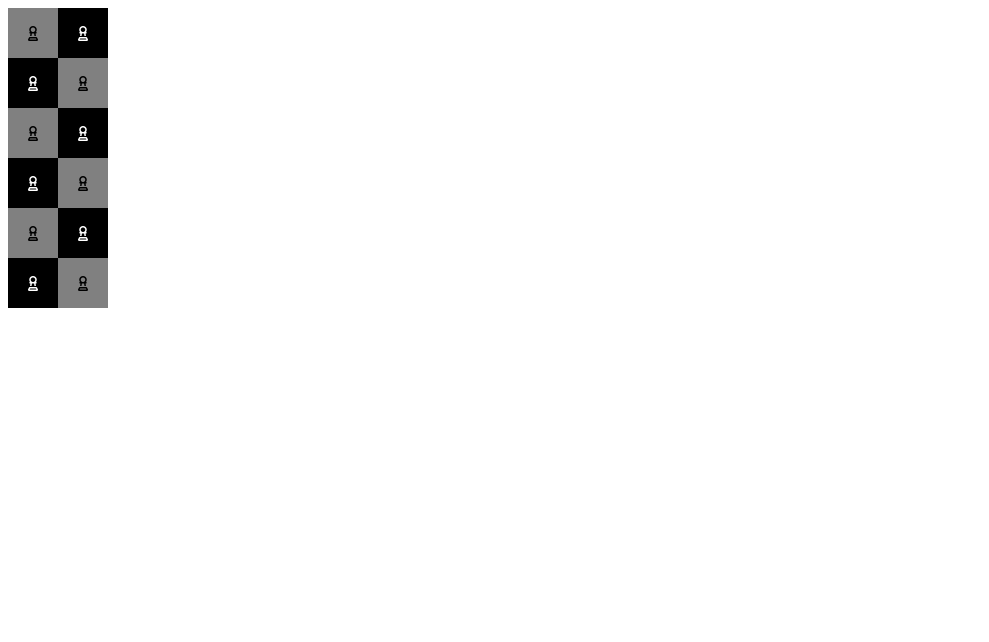
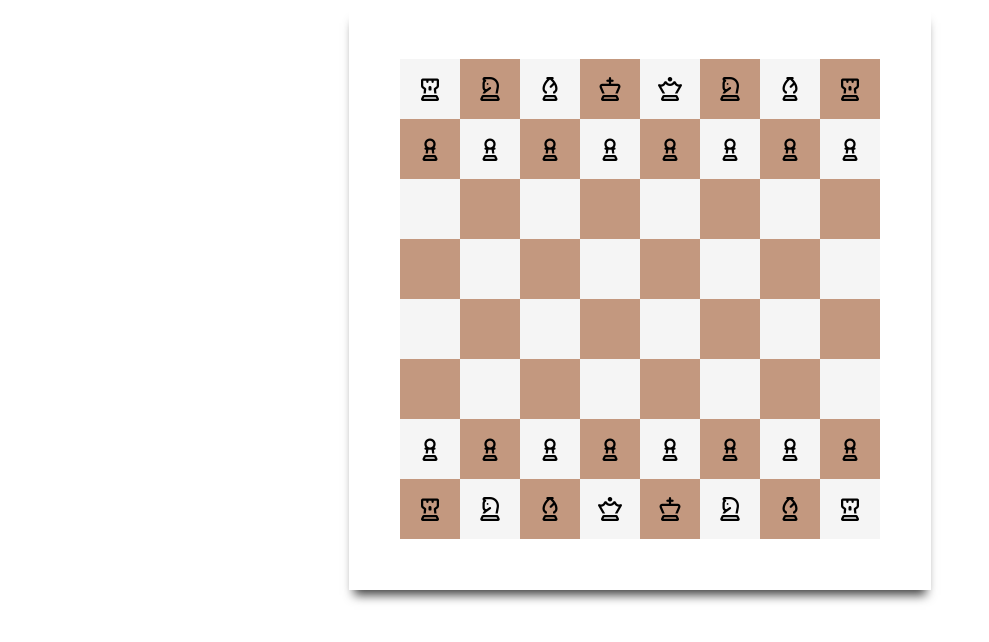
Before and after one commit to rkbart/chess-flex, a plain HTML site: page index.html in a window 1280 px wide. Shown: the whole page, without its empty margins (0-989 px from the left). Drawn offline with Linux system fonts and the light colour scheme.

Commit message:
added boxes

```diff
--- a/index.html
+++ b/index.html
@@ -3,14 +3,14 @@
     <head>
         <meta name="viewport"
               content="width=device-width, initial-scale=1.0">
-        <title>First Lesson</title>
+        <title>Chessboard Project</title>
         <link href="styles.css" rel="stylesheet" type="text/css">
         <link rel="stylesheet" href="https://cdnjs.cloudflare.com/ajax/libs/font-awesome/6.4.0/css/all.min.css" />
     </head>
 
     <body>
         <div class="chessboard">
-            <div class="gray"><i class="fa-regular fa-chess-pawn"></i></div>
+            <!-- <div class="gray"><i class="fa-regular fa-chess-pawn"></i></div>
             <div class="black"><i class="fa-regular fa-chess-pawn"></i></div>
             <div class="black"><i class="fa-regular fa-chess-pawn"></i></div>
             <div class="gray"><i class="fa-regular fa-chess-pawn"></i></div>
@@ -21,7 +21,71 @@
             <div class="gray"><i class="fa-regular fa-chess-pawn"></i></div>
             <div class="black"><i class="fa-regular fa-chess-pawn"></i></div>
             <div class="black"><i class="fa-regular fa-chess-pawn"></i></div>
-            <div class="gray"><i class="fa-regular fa-chess-pawn"></i></div>
+            <div class="gray"><i class="fa-regular fa-chess-pawn"></i></div> -->
+            <div class="box-white"><i class="fa-regular fa-chess-rook"></i></div>
+            <div class="box"><i class="fa-regular fa-chess-knight"></i></div>
+            <div class="box-white"><i class="fa-regular fa-chess-bishop"></i></div>
+            <div class="box"><i class="fa-regular fa-chess-king"></i></div>
+            <div class="box-white"><i class="fa-regular fa-chess-queen"></i></div>
+            <div class="box"><i class="fa-regular fa-chess-knight"></i></div>
+            <div class="box-white"><i class="fa-regular fa-chess-bishop"></i></div>
+            <div class="box"><i class="fa-regular fa-chess-rook"></i></div>
+                <div class="box"><i class="fa-regular fa-chess-pawn"></i></div>
+                <div class="box-white"><i class="fa-regular fa-chess-pawn"></i></div>
+                <div class="box"><i class="fa-regular fa-chess-pawn"></i></div>
+                <div class="box-white"><i class="fa-regular fa-chess-pawn"></i></div>
+                <div class="box"><i class="fa-regular fa-chess-pawn"></i></div>
+                <div class="box-white"><i class="fa-regular fa-chess-pawn"></i></div>
+                <div class="box"><i class="fa-regular fa-chess-pawn"></i></div>
+                <div class="box-white"><i class="fa-regular fa-chess-pawn"></i></div>
+            <div class="box-white"></div>
+            <div class="box"></div>
+            <div class="box-white"></div>
+            <div class="box"></div>
+            <div class="box-white"></div>
+            <div class="box"></div>
+            <div class="box-white"></div>
+            <div class="box"></div>
+            <div class="box"></div>
+            <div class="box-white"></div>
+            <div class="box"></div>
+            <div class="box-white"></div>
+            <div class="box"></div>
+            <div class="box-white"></div>
+            <div class="box"></div>
+            <div class="box-white"></div>
+            <div class="box-white"></div>
+            <div class="box"></div>
+            <div class="box-white"></div>
+            <div class="box"></div>
+            <div class="box-white"></div>
+            <div class="box"></div>
+            <div class="box-white"></div>
+            <div class="box"></div>
+            <div class="box"></div>
+            <div class="box-white"></div>
+            <div class="box"></div>
+            <div class="box-white"></div>
+            <div class="box"></div>
+            <div class="box-white"></div>
+            <div class="box"></div>
+            <div class="box-white"></div>
+                <div class="box-white"><i class="fa-regular fa-chess-pawn"></i></div>
+                <div class="box"><i class="fa-regular fa-chess-pawn"></i></div>
+                <div class="box-white"><i class="fa-regular fa-chess-pawn"></i></div>
+                <div class="box"><i class="fa-regular fa-chess-pawn"></i></div>
+                <div class="box-white"><i class="fa-regular fa-chess-pawn"></i></div>
+                <div class="box"><i class="fa-regular fa-chess-pawn"></i></div>
+                <div class="box-white"><i class="fa-regular fa-chess-pawn"></i></div>
+                <div class="box"><i class="fa-regular fa-chess-pawn"></i></div>
+            <div class="box"><i class="fa-regular fa-chess-rook"></i></div>
+            <div class="box-white"><i class="fa-regular fa-chess-knight"></i></div>
+            <div class="box"><i class="fa-regular fa-chess-bishop"></i></div>
+            <div class="box-white"><i class="fa-regular fa-chess-queen"></i></div>
+            <div class="box"><i class="fa-regular fa-chess-king"></i></div>
+            <div class="box-white"><i class="fa-regular fa-chess-knight"></i></div>
+            <div class="box"><i class="fa-regular fa-chess-bishop"></i></div>
+            <div class="box-white"><i class="fa-regular fa-chess-rook"></i></div>
 
         </div>
     </body>
--- a/styles.css
+++ b/styles.css
@@ -1,23 +1,61 @@
 .chessboard {
-    display: flex;
+    /* display: flex;
     flex-direction: row;
     flex-wrap: wrap;
-    width: 100px;
+    width: 100px; */
+    position: relative;
+	top: 0;
+	right: 0;
+	bottom: 0;
+	left: 0;
+	margin: auto;
+
+	display: flex;
+	flex-wrap: wrap;
+	border: 4vw solid transparent;
+	max-width: 480px;
+	max-height: 480px;
+	width: 100vw;
+	height: 100vw;
+	box-shadow: 0 10px 10px -5px rgba(0,0,0,.75);
+	font-size: 150%;
+
+	/* background-image: url("http://www.wood-database.com/wp-content/uploads/bamboo-qs-sealed.jpg"); */
 }
 
-.gray, .black {
-    flex: 50%;
-    height: 50px;
+.box, .box-white {
     display: flex;
+    width: 12.5%;
+	height: 12.5%;
     justify-content: center;
     align-items: center;
+    /* font-size: 8vw; */
+	/* line-height: 12vw; */
 }
 
-.gray {
-    background-color: gray;
+.box {
+    background-color: rgba(135,50,0,.5);
 }
 
-.black {
-    background-color: black;
-    color: white;
+.box-white {
+    background-color: whitesmoke;
 }
+
+/* .box:nth-child(n+1):nth-child(-n+16){
+	color: #222;
+} */
+
+/* *{
+	box-sizing: border-box;
+} */
+
+/* .chessboard .box:nth-child(n+1):nth-child(-n+8):nth-child(even),
+.chessboard .box:nth-child(n+17):nth-child(-n+25):nth-child(even),
+.chessboard .box:nth-child(n+33):nth-child(-n+40):nth-child(even),
+.chessboard .box:nth-child(n+49):nth-child(-n+56):nth-child(even),
+.chessboard .box:nth-child(n+9):nth-child(-n+16):nth-child(odd),
+.chessboard .box:nth-child(n+25):nth-child(-n+32):nth-child(odd),
+.chessboard .box:nth-child(n+41):nth-child(-n+48):nth-child(odd),
+.chessboard .box:nth-child(n+57):nth-child(-n+64):nth-child(odd){
+	background-color: rgba(135,50,0,.5);
+} */
```
